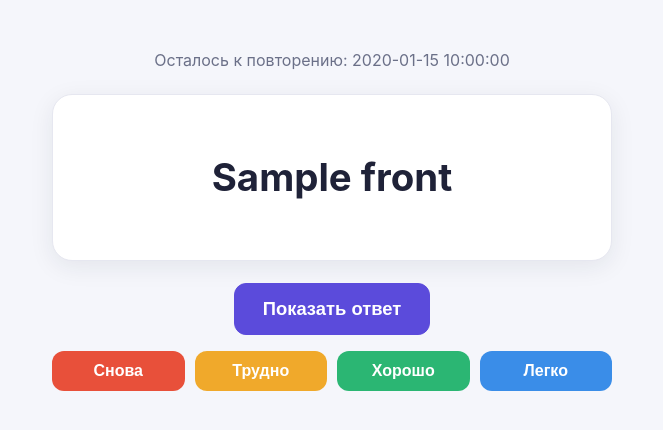
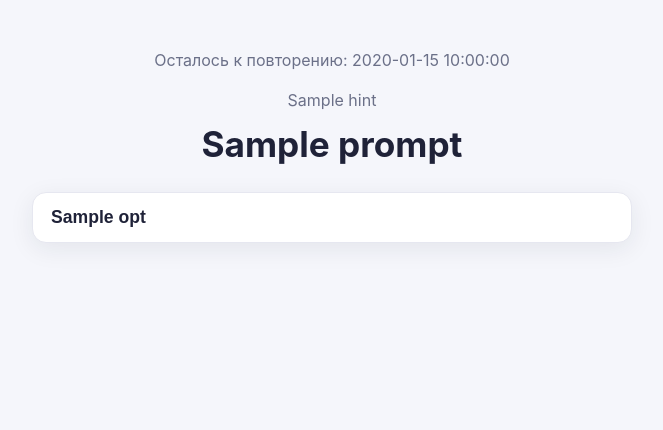
Before and after one commit to vitodessa/Family-English, a FastAPI app: template app/templates/study.html in a window 1280 px wide. Shown: the part 57-487 px from the top of the page, without its empty margins (308-971 px from the left). Run offline with FastAPI, Linux system fonts and the light colour scheme; the template is opened without the code that fills it: most values are stand-ins (such as "Sample title", 1, 10 or a date in 2020).

Commit message:
feat(study): активное припоминание (квиз) вместо переворота карточки
Учёба стала как в EnglishDom: показываем слово в одну сторону (направление чередуется), ученик выбирает правильный вариант из трёх; мгновенная проверка (зелёный/красный), озвучка английского слова, «Далі». Автопроверка маппится в оценку FSRS (верно → Хорошо, ошибка → Снова) — интервалы и журнал без изменений. Обманки берутся из слов того же уровня.

Co-Authored-By: Claude Opus 4.8 <noreply@anthropic.com>

```diff
--- a/app/static/style.css
+++ b/app/static/style.css
@@ -97,6 +97,22 @@ a.mod:hover{text-decoration:none;transform:translateY(-3px);border-color:#c9cbe0
   padding:3px 9px;border-radius:999px;background:#eef0f7;color:var(--muted)}
 .mod.accent .badge{background:rgba(255,255,255,.22);color:#fff}
 
+/* study quiz (активное припоминание) */
+.quiz{max-width:600px;margin:10px auto}
+.quiz .hint{text-align:center;color:var(--muted);margin:14px 0 2px}
+.quiz .prompt{font-size:2.2rem;font-weight:700;text-align:center;margin:6px 0 22px}
+.opt{display:block;width:100%;text-align:left;padding:14px 18px;margin:10px 0;
+  border:1px solid var(--line);border-radius:14px;background:var(--card);
+  font-size:1.1rem;font-weight:600;color:var(--ink);cursor:pointer;box-shadow:var(--shadow)}
+.opt:hover:not(:disabled){border-color:#c9cbe0}
+.opt:disabled{cursor:default}
+.opt.correct{background:#e7f7ee;border-color:var(--good);color:#1c7a4b}
+.opt.wrong{background:#fdecec;border-color:var(--again);color:#b3261e}
+.opt .mark{float:right;font-weight:800}
+.quiz-foot{display:flex;justify-content:center;align-items:center;gap:16px;
+  margin-top:20px;min-height:54px}
+.audio-btn{background:none;border:none;font-size:1.7rem;cursor:pointer;line-height:1}
+
 /* study flashcard */
 .flash{background:var(--card);border:1px solid var(--line);border-radius:20px;
   box-shadow:var(--shadow);padding:54px 24px;margin:22px auto;max-width:560px;text-align:center}
--- a/app/templates/study.html
+++ b/app/templates/study.html
@@ -10,24 +10,72 @@
 {% else %}
   <p class="muted center">Осталось к повторению: {{ due_count }}</p>
 
-  <div class="flash">
-    <div class="flash-front">{{ card.front }}</div>
-    <div class="flash-back" id="back" hidden>{{ card.back }}</div>
+  <div class="quiz" id="quiz" data-correct="{{ quiz.correct }}" data-word="{{ quiz.en_word }}">
+    <div class="hint">{{ quiz.hint }}</div>
+    <div class="prompt">{{ quiz.prompt }}</div>
+
+    <div id="options">
+      {% for opt in quiz.options %}
+      <button type="button" class="opt" data-val="{{ opt }}">
+        {{ opt }}<span class="mark"></span>
+      </button>
+      {% endfor %}
+    </div>
+
+    <div class="quiz-foot">
+      <button type="button" id="audio" class="audio-btn" title="Послушать" hidden>🔊</button>
+      <form method="post" action="/study/answer" id="next-form" hidden>
+        <input type="hidden" name="card_id" value="{{ card.id }}">
+        <input type="hidden" name="direction" value="{{ quiz.direction }}">
+        <input type="hidden" name="chosen" id="chosen">
+        <button class="btn primary big-btn" type="submit">Далі →</button>
+      </form>
+    </div>
   </div>
 
-  <div class="center">
-    <button class="btn primary big-btn" id="show-btn" type="button"
-            onclick="document.getElementById('back').hidden=false;this.hidden=true;document.getElementById('rate').hidden=false;">
-      Показать ответ
-    </button>
-  </div>
+<script>
+(function(){
+  const quiz = document.getElementById('quiz');
+  const correct = quiz.dataset.correct;
+  const word = quiz.dataset.word;
+  const opts = Array.from(document.querySelectorAll('.opt'));
+  const audioBtn = document.getElementById('audio');
+  const nextForm = document.getElementById('next-form');
+  const chosenInput = document.getElementById('chosen');
+  let answered = false;
 
-  <form class="rate" id="rate" method="post" action="/review" hidden>
-    <input type="hidden" name="card_id" value="{{ card.id }}">
-    <button class="btn rate-1" name="rating" value="1" type="submit">Снова</button>
-    <button class="btn rate-2" name="rating" value="2" type="submit">Трудно</button>
-    <button class="btn rate-3" name="rating" value="3" type="submit">Хорошо</button>
-    <button class="btn rate-4" name="rating" value="4" type="submit">Легко</button>
-  </form>
+  function speak(){
+    try{ const u = new SpeechSynthesisUtterance(word); u.lang='en-US';
+         speechSynthesis.cancel(); speechSynthesis.speak(u); }catch(e){}
+  }
+  audioBtn.onclick = speak;
+
+  function norm(s){ return (s||'').trim().toLowerCase(); }
+
+  opts.forEach(btn => btn.onclick = () => {
+    if(answered) return;
+    answered = true;
+    const val = btn.dataset.val;
+    const isOk = norm(val) === norm(correct);
+    // подсветить выбранный и правильный
+    opts.forEach(b => {
+      b.disabled = true;
+      if(norm(b.dataset.val) === norm(correct)) b.classList.add('correct');
+    });
+    if(!isOk){ btn.classList.add('wrong'); }
+    btn.querySelector('.mark').textContent = isOk ? '✓' : '✗';
+    chosenInput.value = val;
+    audioBtn.hidden = false;
+    nextForm.hidden = false;
+    if(isOk) speak();   // сразу услышать правильное произношение
+  });
+
+  // 1–3 с клавиатуры выбирают вариант, Enter — «Далі»
+  document.addEventListener('keydown', e => {
+    if(!answered && e.key >= '1' && e.key <= String(opts.length)){ opts[+e.key-1].click(); }
+    else if(answered && e.key === 'Enter'){ nextForm.querySelector('button').click(); }
+  });
+})();
+</script>
 {% endif %}
 {% endblock %}
--- a/smoke_test.py
+++ b/smoke_test.py
@@ -20,9 +20,9 @@ def main(base: str) -> int:
         r = c.post("/register", data={"name": name, "password": password, "cefr_level": "A2"})
         assert "Кабинет" in r.text or "Привет" in r.text, "register -> dashboard"
 
-        # карточки выданы, есть что учить
+        # карточки выданы, есть что учить (страница-квиз с вариантами)
         r = c.get("/study")
-        assert "Показать ответ" in r.text, "study has a due card"
+        assert 'name="card_id"' in r.text, "study has a due card"
 
         # достаём id первой карточки и оцениваем её
         import re
```
Also changed, not shown: app/routers/study.py (+109 -23 lines).
